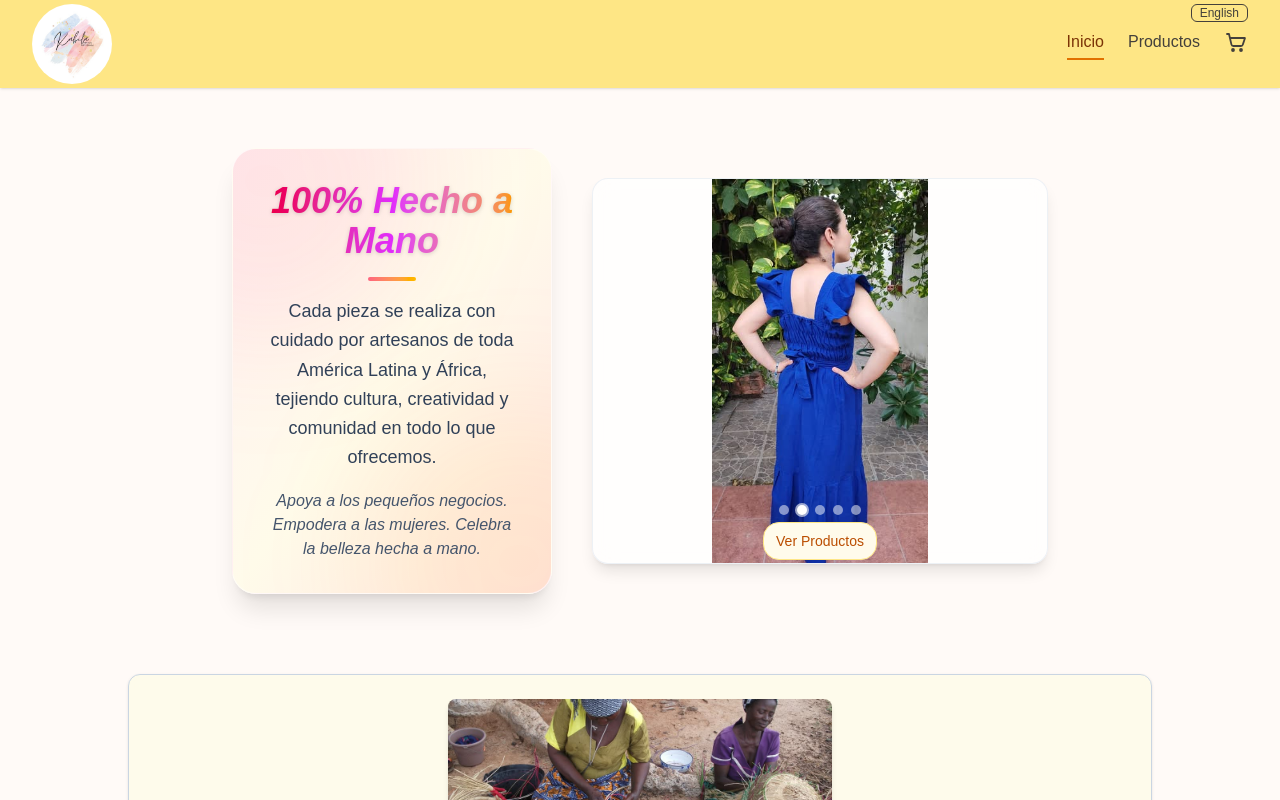
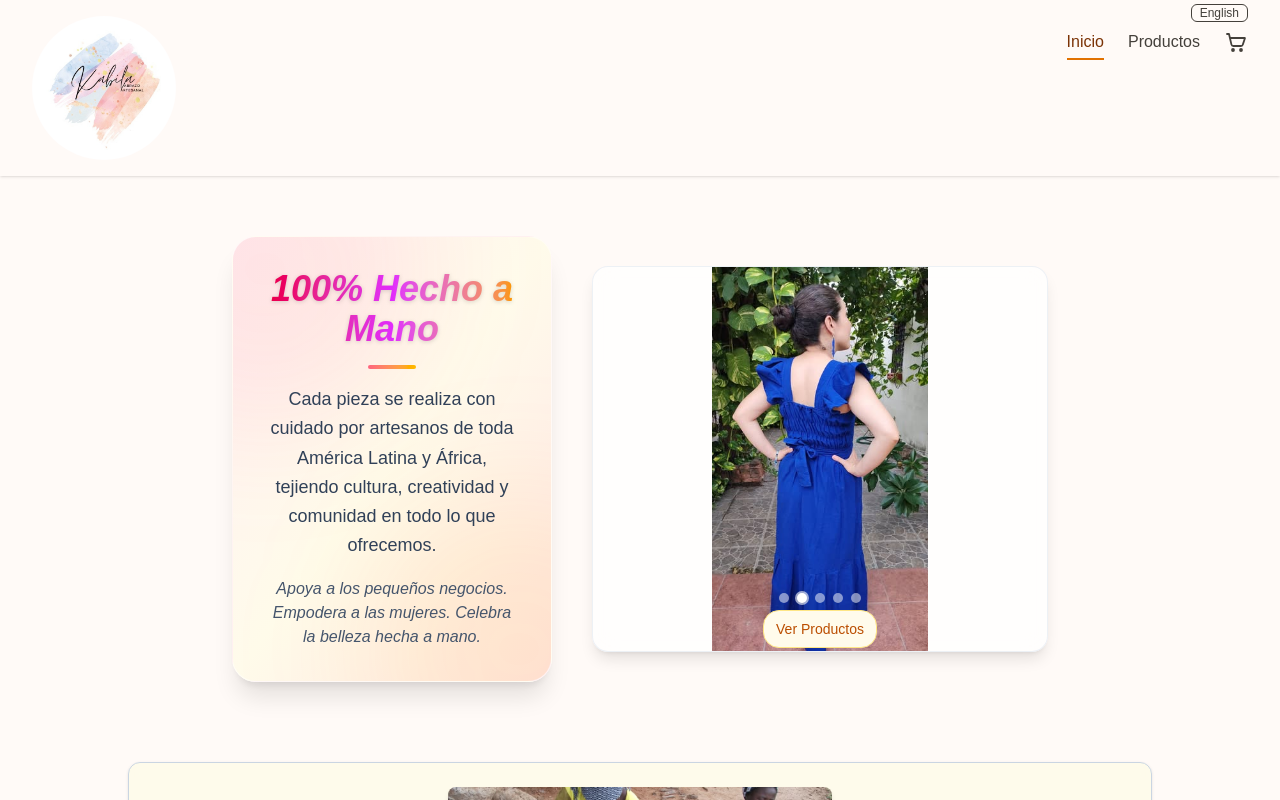
Before and after one commit to kflieder/lisa-kabila, a Next.js app: page / in a window 1280 px wide. Shown: the top 800 px of the page. Built offline with nearby package versions, Linux system fonts and the light colour scheme; no server answers; the database is empty.

Commit message:
Update Header.tsx

```diff
--- a/src/components/Header.tsx
+++ b/src/components/Header.tsx
@@ -46,12 +46,12 @@ useEffect(() => {
 
   return (
     <>
-      <header className="w-full bg-amber-200 py-1 shadow-sm">
+      <header className="w-full py-1 shadow-sm">
         <div className="max-w-7xl mx-auto px-4 sm:px-6 lg:px-8">
-          <div className="flex h-20 items-center justify-between">
+          <div className="flex h-42 items-center justify-between">
             <a href="/" className="flex items-center gap-3">
               <img
-                className="h-20 w-20 rounded-full"
+                className="h-36 w-36 rounded-full"
                 src="/logo.jpg"
                 alt="Logo"
               />
```
